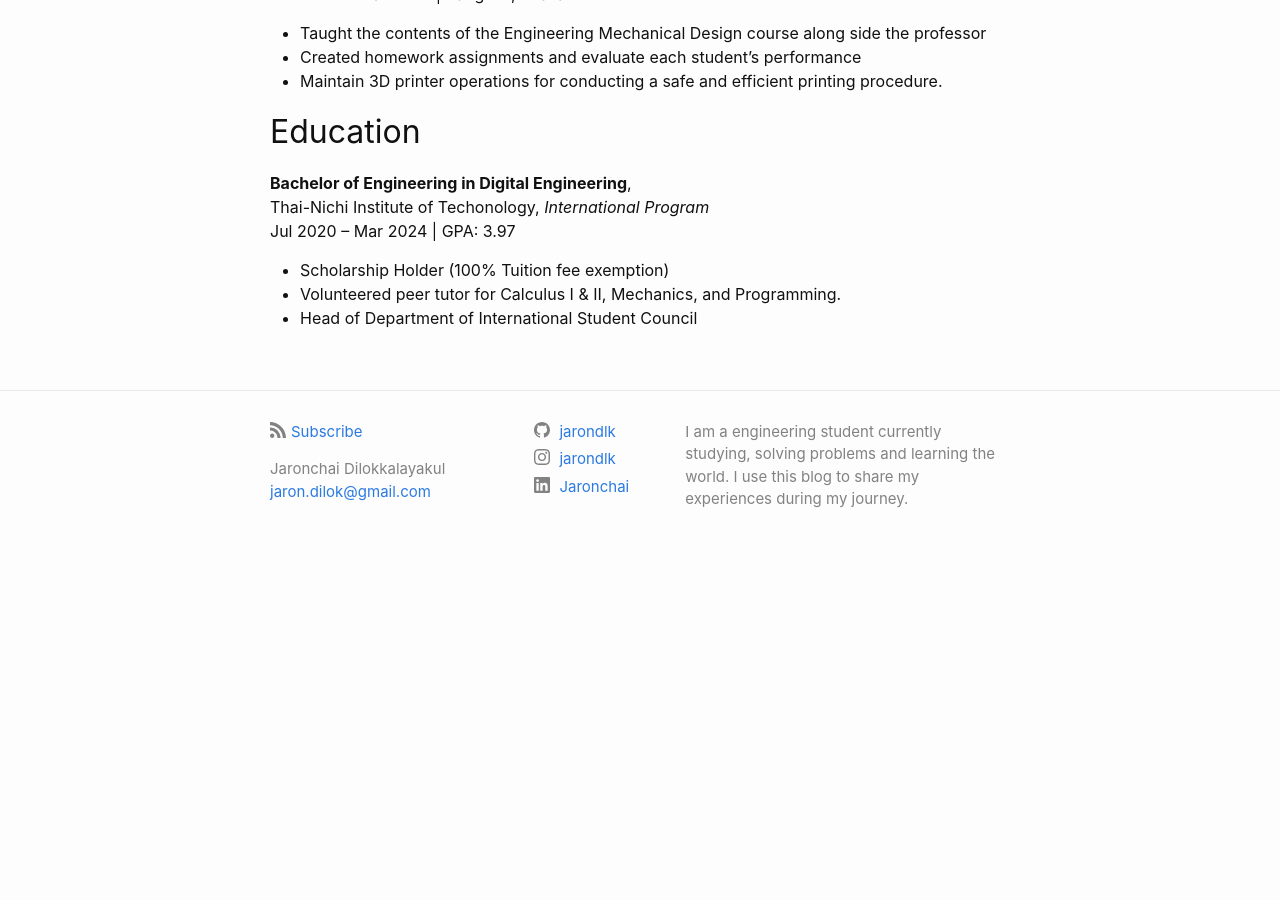
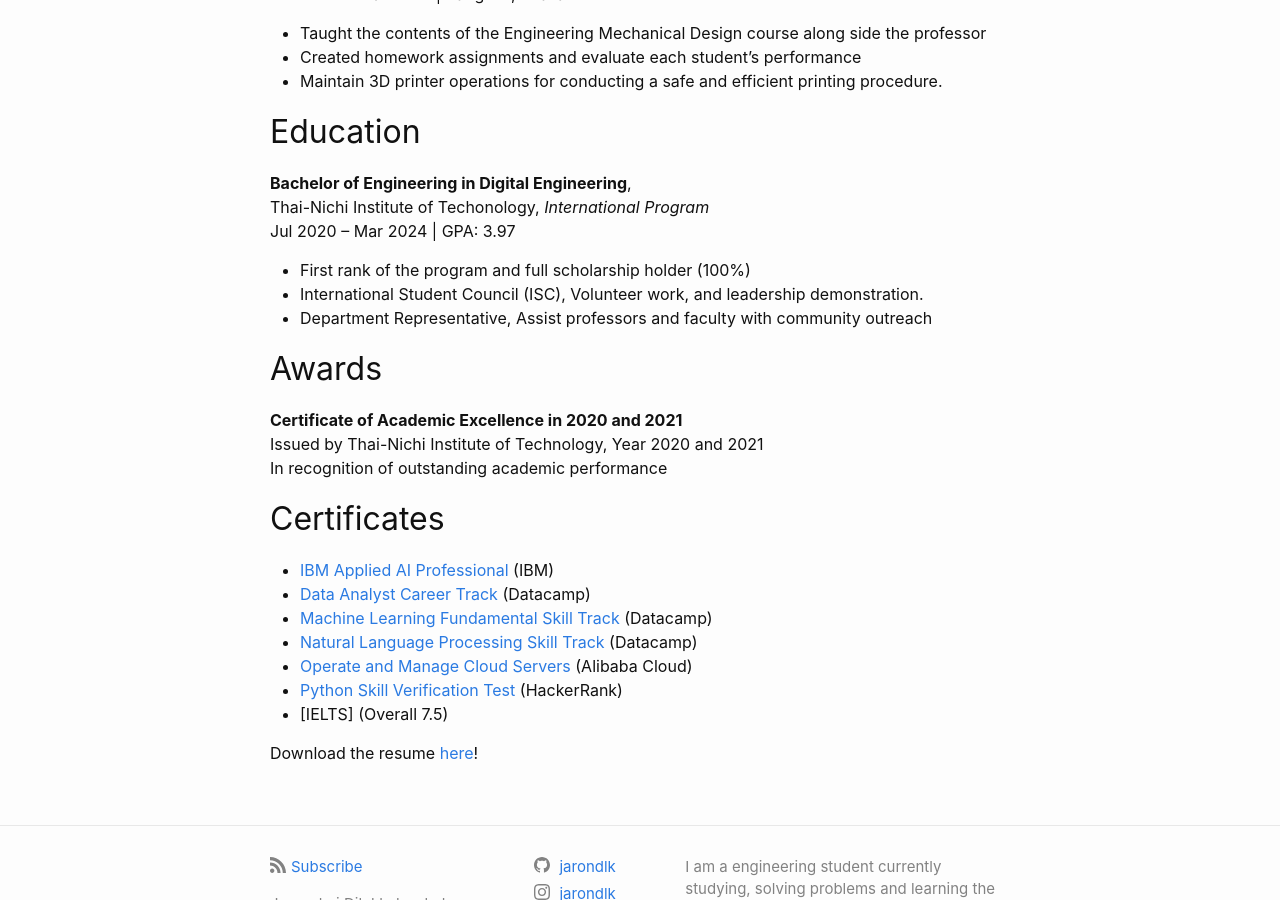
Before and after one commit to jarondlk/jaronchai-blog, a Jekyll site: the page built from pages/resume.markdown, in a window 1280 px wide and 900 px high, scrolled down 747 px. Built offline with Jekyll 4.4.1, drawn with Linux system fonts in a browser that asks for light colours; before the commit the page ends 1318 px from its top, so only the background shows below that.

Commit message:
Update and upload resume

```diff
--- a/pages/resume.markdown
+++ b/pages/resume.markdown
@@ -47,6 +47,24 @@
 Thai-Nichi Institute of Techonology, *International Program*\
 Jul 2020 – Mar 2024 | GPA: 3.97
 
-- Scholarship Holder (100% Tuition fee exemption)
-- Volunteered peer tutor for Calculus I & II, Mechanics, and Programming.
-- Head of Department of International Student Council
+- First rank of the program and full scholarship holder (100%)
+- International Student Council (ISC), Volunteer work, and leadership demonstration.
+- Department Representative, Assist professors and faculty with community outreach
+
+## Awards
+
+**Certificate of Academic Excellence in 2020 and 2021**\
+Issued by Thai-Nichi Institute of Technology, Year 2020 and 2021\
+In recognition of outstanding academic performance
+
+## Certificates
+
+- [IBM Applied AI Professional](https://coursera.org/share/3ec1d8ffc56eaae37019ea6070b4e0b0) (IBM)
+- [Data Analyst Career Track](https://www.datacamp.com/statement-of-accomplishment/track/9a063c347ba80fc5dc65390b97ff920e317e82d7) (Datacamp)
+- [Machine Learning Fundamental Skill Track](https://www.datacamp.com/statement-of-accomplishment/track/562deaa85acf69626d43063aa429c3db5c11ba38) (Datacamp)
+- [Natural Language Processing Skill Track](https://www.datacamp.com/statement-of-accomplishment/track/3b1556e979d1e7321fc916eed3d7278eeee8c275) (Datacamp)
+- [Operate and Manage Cloud Servers](https://drive.google.com/file/d/1SE47v5Cfa_oATcQnMbt2QiiqRwESxRQO/view?usp=sharing) (Alibaba Cloud)
+- [Python Skill Verification Test](https://www.hackerrank.com/certificates/ff38330cca41) (HackerRank)
+- [IELTS] (Overall 7.5)
+
+Download the resume [here](assets/documents/JaronchaiResume.pdf)!
```
Also changed, not shown: 1 other file.
